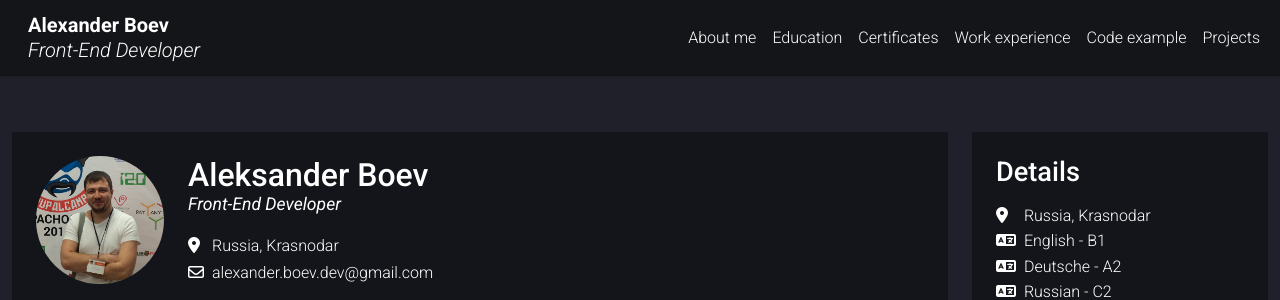
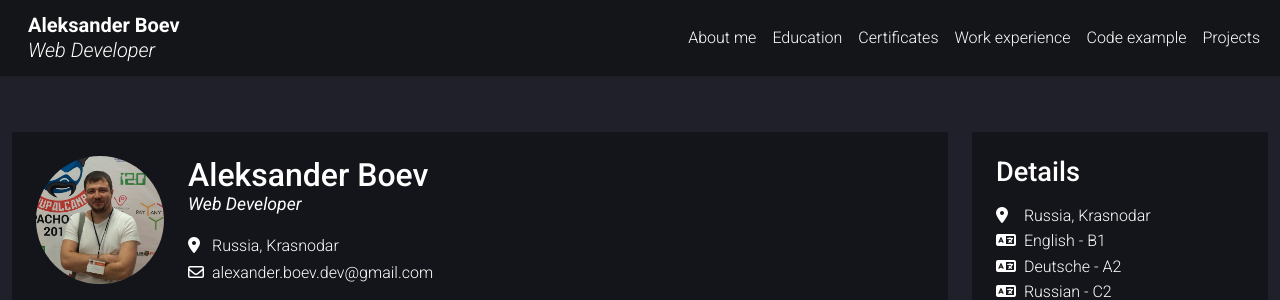
Before and after one commit to AlexanderBoevDev/rsschool-cv, a plain HTML site: page index.html in a window 1280 px wide. Shown: the top 300 px of the page. Drawn offline with nearby package versions, Linux system fonts and the light colour scheme.

Commit message:
fix: title page

```diff
--- a/index.html
+++ b/index.html
@@ -26,8 +26,8 @@
         <nav class="navbar navbar-expand-lg">
             <div class="container-fluid container-xxl">
                 <span class="navbar-brand">
-                    <b>Alexander Boev</b><br>
-                    <i>Front-End Developer</i>
+                    <b>Aleksander Boev</b><br>
+                    <i>Web Developer</i>
                 </span>
                 <button class="navbar-toggler" type="button" data-toggle="collapse" data-target="#navbarList" aria-expanded="true" onclick="displayMenu(event)">
                     <span class="navbar-icon hover-target">
@@ -73,7 +73,7 @@
                             <div class="col-md-auto">
                                 <div class="profile-info">
                                     <h1>Aleksander Boev</h1>
-                                    <h2>Front-End Developer</h2>
+                                    <h2>Web Developer</h2>
                                     <div class="location">
                                         <i class="fa-solid fa-location-dot"></i>
                                         <span>Russia, Krasnodar</span>
```
